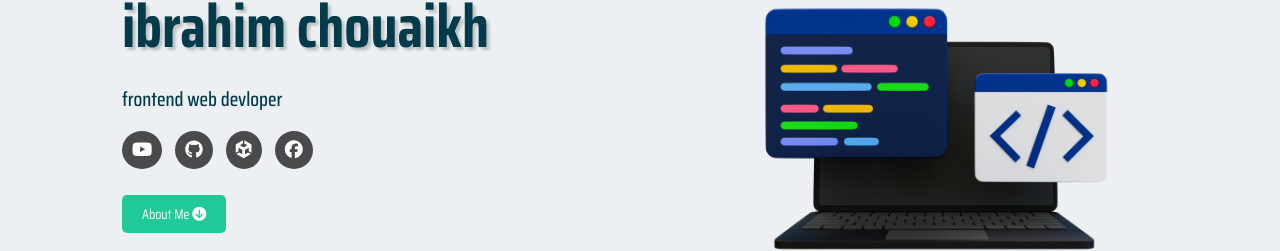
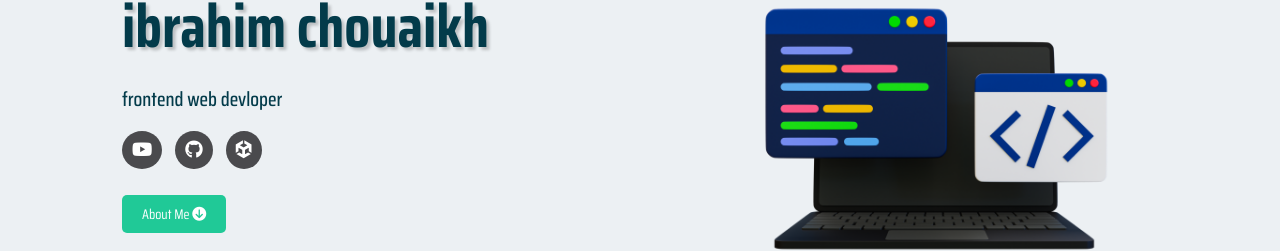
Before and after one commit to CHOUAIKH739/CHOUAIKH-IBRAHIM, a plain HTML site: page index.html in a window 1280 px wide. Shown: the part 319-570 px from the top of the page. Drawn offline with Linux system fonts and the light colour scheme; a script that the page names is missing.

Commit message:
index.html

```diff
--- a/index.html
+++ b/index.html
@@ -37,7 +37,7 @@
                     <a href="https://www.youtube.com/@user-oh8nn6jx4e" target="_blank"><i class="fa-brands fa-youtube"></i></a>
                     <a href="https://github.com/CHOUAIKH739" target="_blank"><i class="fa-brands fa-github"></i></a>
                     <a href="https://play.unity.com/en/user/baa35c70-3376-43ca-bf3a-b3c6ca6bce45"><i class="fa-brands fa-unity"></i></a>
-                    <a href="facebook.com/profile.php?id=61550187240933&mibextid=ZbWKwL"><i class="fa-brands fa-facebook"></i></a>
+
                 </div>
                 <a href="#about" class="btn-primary">About Me <i class="fa-solid fa-circle-arrow-down"></i></a>
             </div>
```
